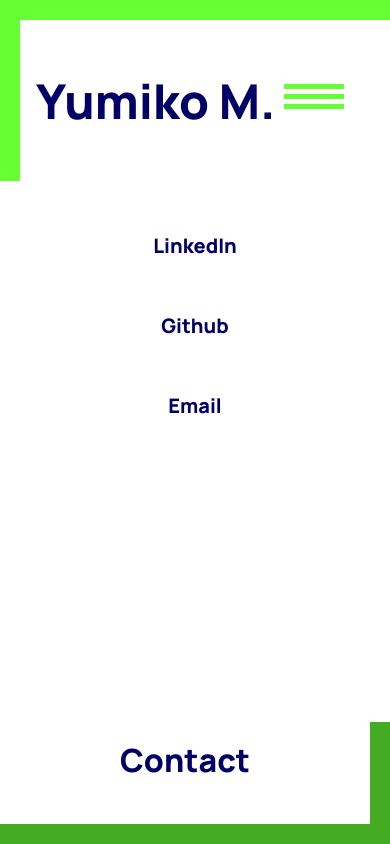
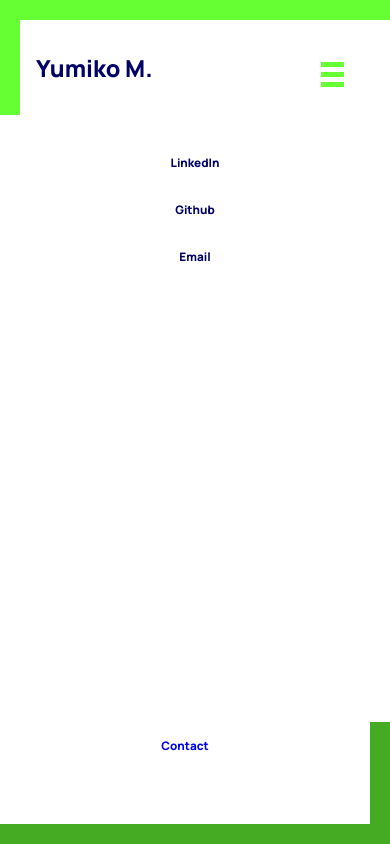
Before and after one commit to yumiko2695/portfolio, a React (Create React App) app: page /contact in a window 390 px wide. Built offline with nearby package versions, Linux system fonts and the light colour scheme.

Commit message:
created responsive font

```diff
--- a/src/App.css
+++ b/src/App.css
@@ -42,7 +42,7 @@ body {
   text-align: center;
   width: 100%;
   text-decoration: none;
-  font-size: 32px;
+  font-size: 3vw;
   font-weight: bold;
 }
 
--- a/src/Contact.css
+++ b/src/Contact.css
@@ -24,17 +24,23 @@
   margin-block-start: .25em;
 }
 
-a {
+.contact-div a {
   color: #000066;
   width: 100%;
   text-align: center;
   text-decoration: none;
+  font-size: 3vm;
 }
 
-a:visited {
-  color: #000066
+.contact-div a:visited {
+  color: #000066;
+  font-size: 2vm;
 }
 
-a:hover {
+.contact-div a:hover {
   color: #66FF33
 }
+
+.contact-div a h4 {
+  font-size: 3vw;
+}
--- a/src/Navbar.css
+++ b/src/Navbar.css
@@ -6,7 +6,7 @@
   height: 125%;
   justify-content: space-between;
   font-family: 'Manrope', 'sans-serif';
-  font-size: 150%;
+  font-size: 3vw;
   padding: 1rem;
   flex-wrap: wrap;
   align-items: baseline;
@@ -27,7 +27,7 @@
 .menu-wrap .toggler {
   position: absolute;
   top: 20px;
-  right: 80px;
+  right: 90px;
   padding: 2.5rem;
   cursor: pointer;
   z-index: 2;
@@ -40,8 +40,8 @@
   position: absolute;
   top: 25px;
   right: 80px;
-  width: 60px;
-  height: 60px;
+  width: 6vw;
+  height: 2vh;
   padding: 1rem;
   background: transparent;
   display: flex;
@@ -107,7 +107,6 @@
   display: flex;
   align-items: center;
   justify-content: right;
-  font-size: 15px;
   font-weight: bold;
   visibility: hidden;
 }
@@ -121,12 +120,12 @@
 }
 
 .menu-wrap .menu > div > div > ul > li {
-  font-size: 1.25rem;
   padding: 1rem;
  }
 
 
 .menu-wrap .menu > div > div > ul > li > a {
+  font-size: 2vw;
   transition: color 0.4s ease;
   /* background-color: #CCFFFF; */
   background-color: white;
@@ -161,7 +160,7 @@
 
 .item {
   font-family: 'Manrope', 'sans-serif';
-  font-size: 100%;
+  font-size: 2vm;
   font-weight: 600;
   padding: 8%;
 }
```
